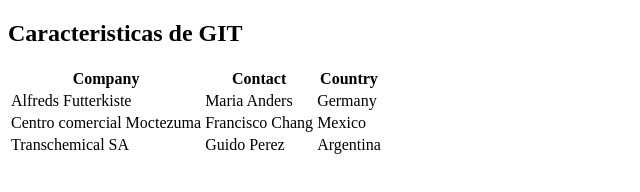
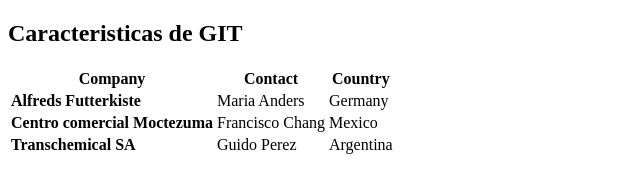
Before and after one commit to Yanina-Pernice/clase1GIT, a plain HTML site: page index.html in a window 1280 px wide. Shown: the whole page, without its empty margins (0-640 px from the left). Drawn offline with Linux system fonts and the light colour scheme.

Commit message:
Puse los nombres en negrita

```diff
--- a/index.html
+++ b/index.html
@@ -21,17 +21,17 @@
     				<th>Country</th>
   			</tr>
   			<tr>
-    				<td>Alfreds Futterkiste</td>
+    				<td><b>Alfreds Futterkiste</b></td>
     				<td>Maria Anders</td>
     				<td>Germany</td>
   			</tr>
   			<tr>
-   				 <td>Centro comercial Moctezuma</td>
+   				 <td><b>Centro comercial Moctezuma</b></td>
    				 <td>Francisco Chang</td>
    				 <td>Mexico</td>
  			 </tr>
   			<tr>
-   				 <td>Transchemical SA</td>
+   				 <td><b>Transchemical SA</b></td>
    				 <td>Guido Perez</td>
    				 <td>Argentina</td>
  			 </tr>
```
